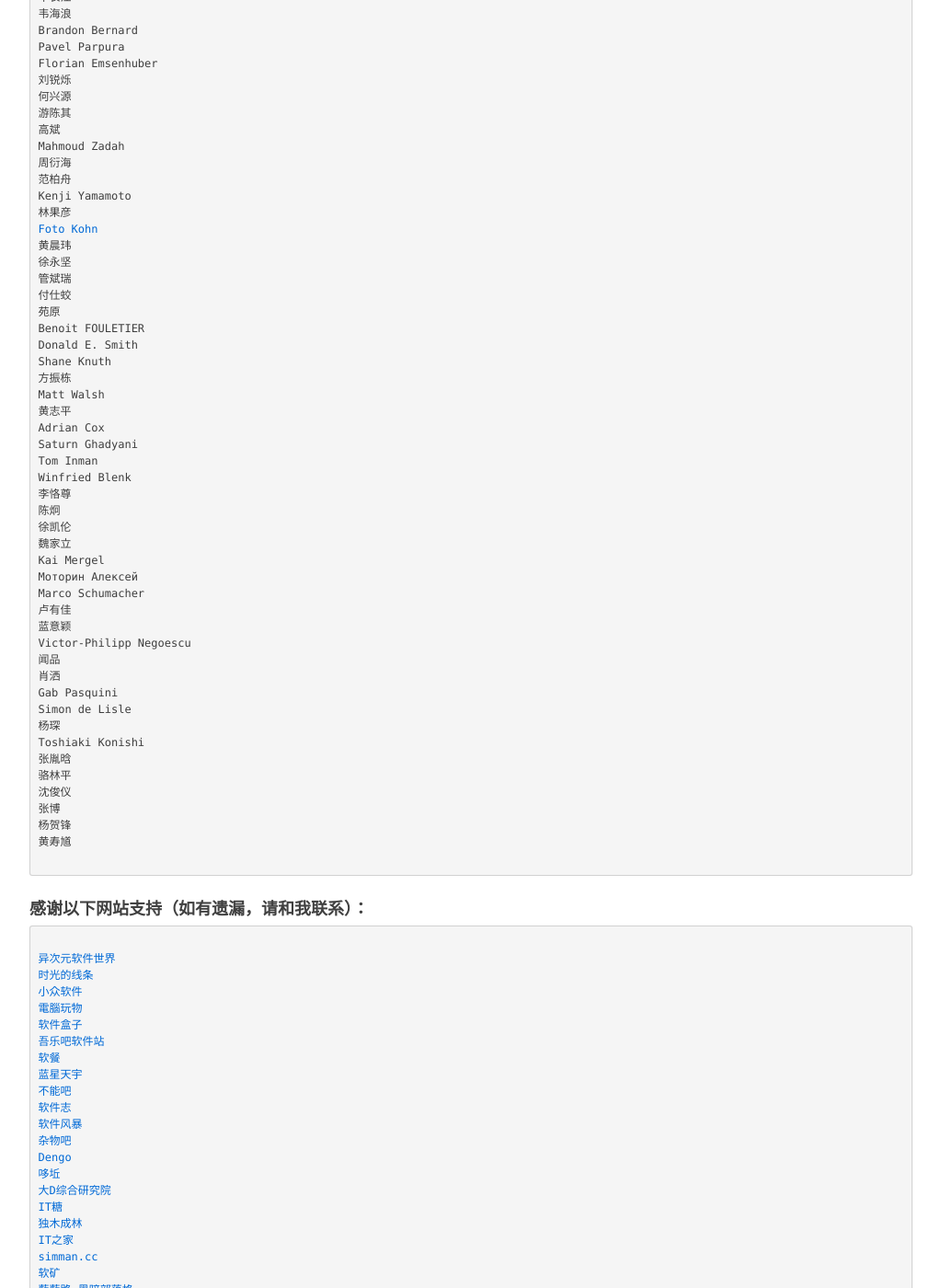
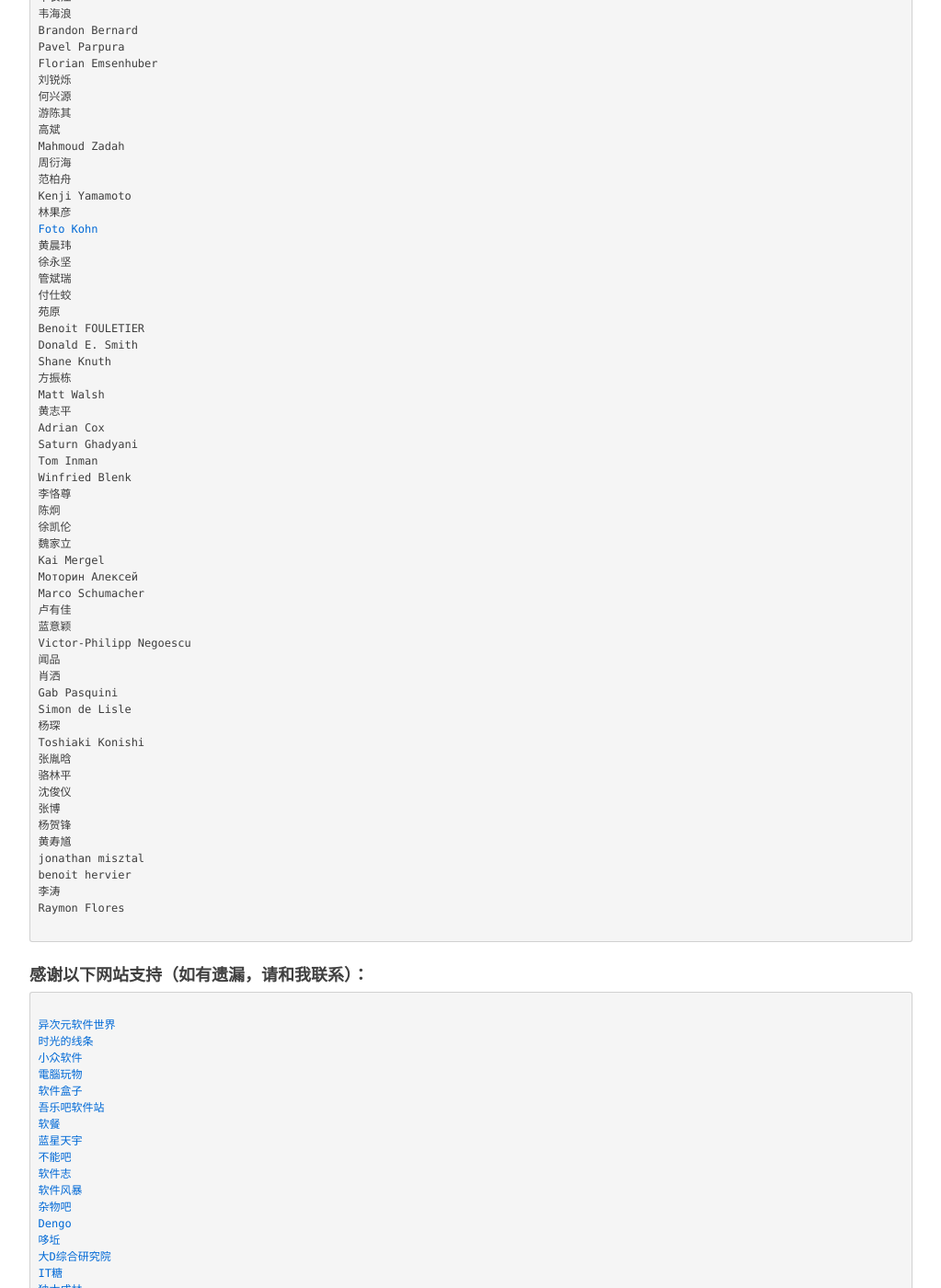
Before and after one commit to achermao/cn, a Jekyll site: the page built from thanks.md, in a window 1280 px wide and 1400 px high, scrolled down 2959 px. Shown: the whole window at 92% size, without its empty margins (118-1141 px from the left). Built offline with Jekyll 4.4.1, drawn with Linux system fonts in a browser that asks for light colours; some web fonts are replaced; Markdown is read by kramdown in place of the engine named in the settings.

Commit message:
update donators

```diff
--- a/_includes/donator.html
+++ b/_includes/donator.html
@@ -194,3 +194,7 @@ Toshiaki Konishi
 张博
 杨贺锋
 黄寿馗
+jonathan misztal
+benoit hervier
+李涛
+Raymon Flores
```
